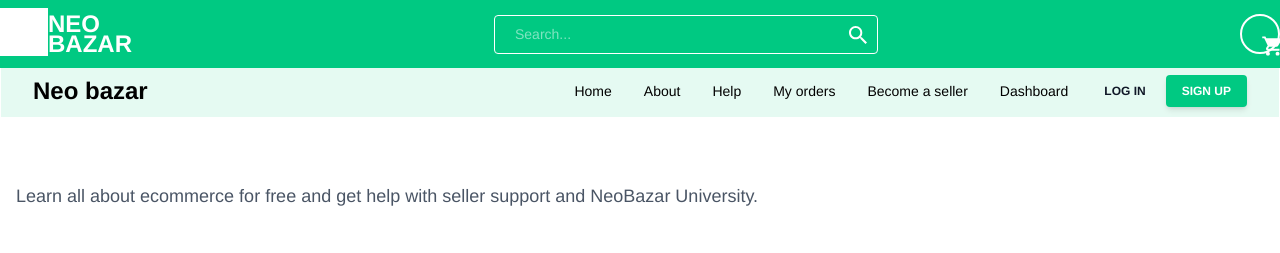
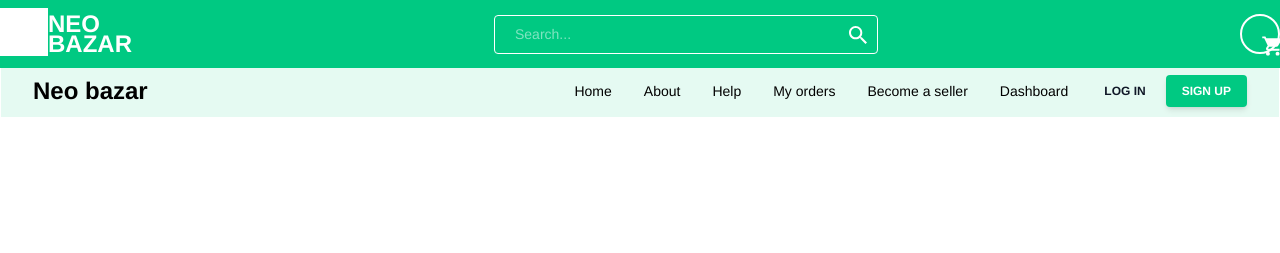
Before and after one commit to devsafex/neo-bazar, a React (Vite) app: page /become-seller in a window 1280 px wide. Shown: the top 253 px of the page. Built offline with nearby package versions, Linux system fonts and the light colour scheme; no server answers; grey boxes are pictures that could not be loaded.

Commit message:
remove a paragraph

```diff
--- a/src/Pages/BecomeSeller/BecomeSeller.jsx
+++ b/src/Pages/BecomeSeller/BecomeSeller.jsx
@@ -4,10 +4,10 @@ const BecomeSeller = () => {
   return (
     <div className="container mx-auto py-12 px-4">
       {/* Header Section */}
-      <p className="text-lg text-gray-600 mt-4">
+      {/* <p className="text-lg text-gray-600 mt-4">
         Learn all about ecommerce for free and get help with seller support and
         NeoBazar University.
-      </p>
+      </p> */}
       <div className="mb-12">
         <h1 className=" text-3xl mt-5 md:mt-10 lg:mt-16 md:text-4xl lg:text-6xl lg:leading-relaxed tracking-wide font-medium text-gray-800">
           Why Sell on Neo Bazar?
```
